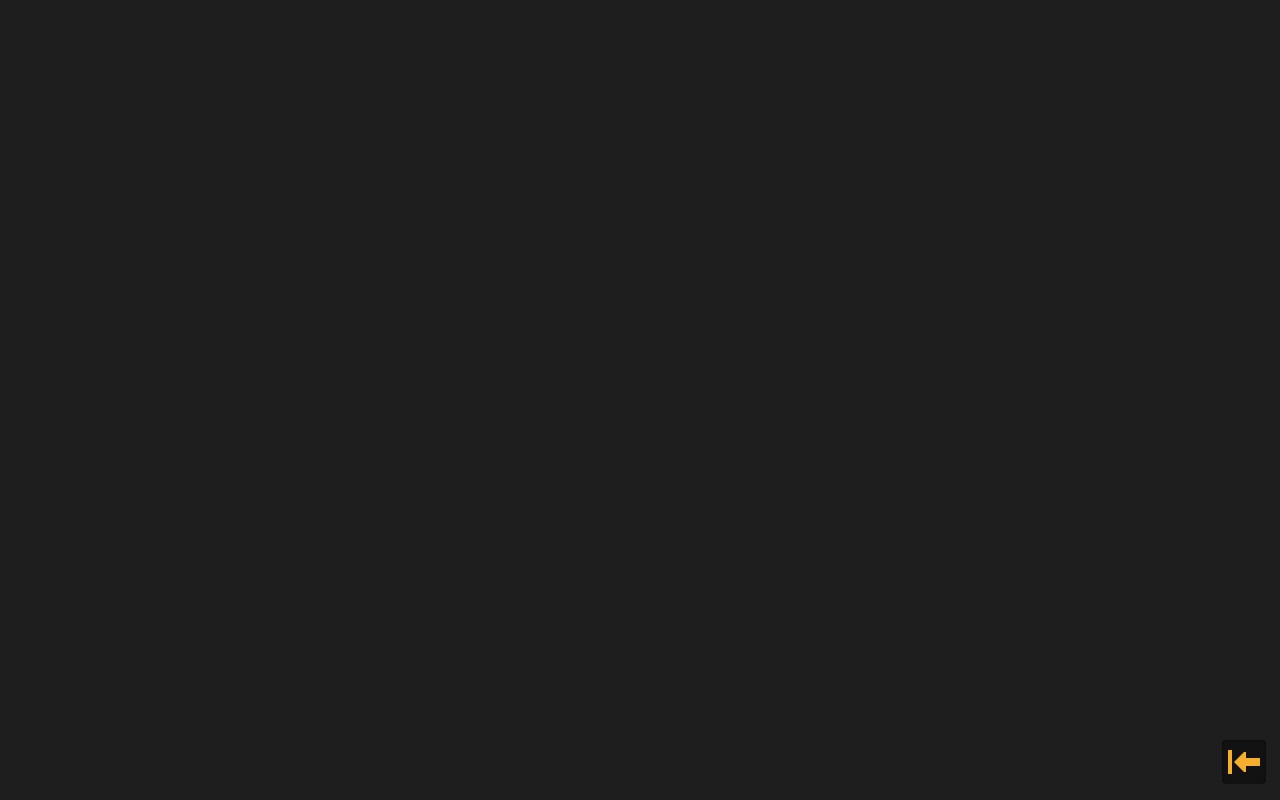
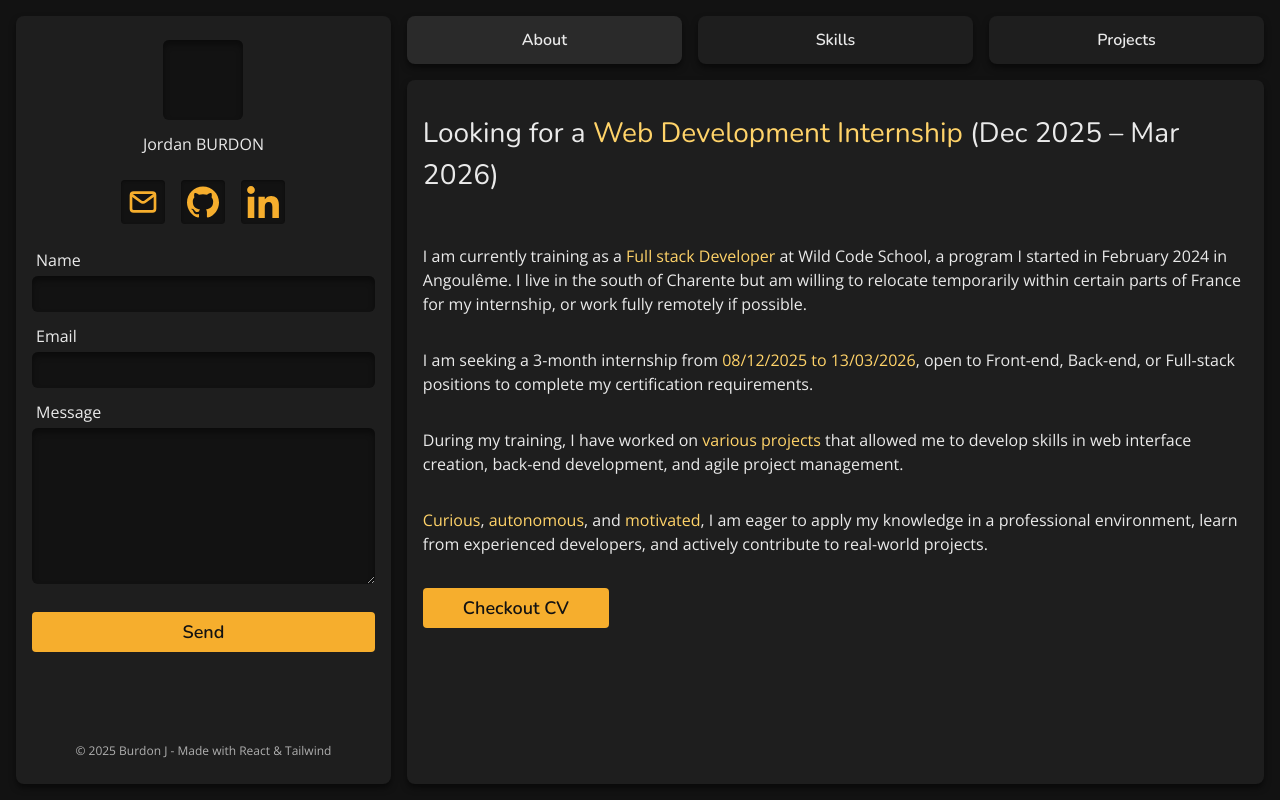
Before and after one commit to Dodeun/portfolio, a React (Vite) app: page / in a window 1280 px wide. Built offline with nearby package versions, Linux system fonts and the light colour scheme.

Commit message:
+ Sidebar +About +NavBar +Section

```diff
--- a/src/App.css
+++ b/src/App.css
@@ -1,4 +1,7 @@
+@import url("https://fonts.googleapis.com/css2?family=Nunito:wght@200;300;400;500;600;700;800;900&display=swap");
+@import url("https://fonts.googleapis.com/css2?family=Open+Sans:wght@300;400;500;600;700;800&display=swap");
 @import "tailwindcss";
+
 @theme {
   /* FONTS */
   --font-heading: "Nunito", sans-serif;
@@ -25,6 +28,15 @@
   --shadow-lg: 0 10px 15px rgba(0, 0, 0, 0.6);
 
   --shadow-inner-sm: inset 0 1px 3px rgba(0, 0, 0, 0.4);
-  --shadow-inner-md: inset 0 4px 6px rgba(0, 0, 0, 0.5);
+  --shadow-inner-md: inset 0 4px 6px rgba(0, 0, 0, 0.4);
   --shadow-inner-lg: inset 0 10px 15px rgba(0, 0, 0, 0.6);
+
+  /* BREAKPOINTS */
+  --breakpoint-verylarge: 1600px;
+  --breakpoint-medium: 724px;
 }
+
+*:focus-visible {
+  outline: 2px solid var(--color-accent-500);
+  outline-offset: 2px;
+}
--- a/src/App.tsx
+++ b/src/App.tsx
@@ -1,17 +1,36 @@
 // Landing page , displaying all 3 layout (Sidebar being fully visible or not depending on screen size)
+import { useState } from "react";
 import "./App.css";
-import Button from "./components/ui/Button";
+import About from "./components/section/About";
+import Skills from "./components/section/Skills";
+import Projects from "./components/section/Projects";
+import Sidebar from "./components/layout/Sidebar";
+import Navbar, { type TabType } from "./components/layout/Navbar";
 import Drawer from "./components/ui/Drawer";
+import Section from "./components/layout/Section";
 
-{
-  /* <h1 className="w-200 border-2 border-amber-400 bg-amber-950">TEST</h1> */
-}
 function App() {
+  const [activeTab, setActiveTab] = useState<TabType>("about");
+
   return (
-    <div className="bg-bg-primary-900 flex min-h-screen items-center justify-center">
-      {/* <div className="bg-accent-400 flex h-0.5 w-2xl max-w-[1704px] items-center"></div> */}
-      <Drawer>SIDEBAR</Drawer>
-    </div>
+    <>
+      <div className="bg-bg-primary-1000 medium:p-4 flex h-screen gap-4 p-2">
+        <Section className="medium:flex hidden max-w-[412px] flex-2 overflow-y-auto">
+          <Sidebar />
+        </Section>
+        <div className="medium:gap-4 flex flex-5 flex-col items-center justify-center gap-2">
+          <Navbar activeTab={activeTab} setActiveTab={setActiveTab} />
+          <Section className="overflow-y-auto">
+            {activeTab === "about" && <About />}
+            {activeTab === "skills" && <Skills />}
+            {activeTab === "projects" && <Projects />}
+          </Section>
+        </div>
+      </div>
+      <Drawer>
+        <Sidebar />
+      </Drawer>
+    </>
   );
 }
 
--- a/src/components/layout/Navbar.tsx
+++ b/src/components/layout/Navbar.tsx
@@ -1,7 +1,35 @@
 // Allows user to change content display to about / projects / skills
 
-function Navbar() {
-    return <></>;
+import type { Dispatch, SetStateAction } from "react";
+import Button from "../ui/Button";
+
+export type TabType = "about" | "skills" | "projects";
+
+interface NavBarProps {
+  activeTab: TabType;
+  setActiveTab: Dispatch<SetStateAction<TabType>>;
+}
+
+function Navbar({ activeTab, setActiveTab }: NavBarProps) {
+  return (
+    <ul className="medium:gap-4 flex w-full gap-2">
+      <li className="flex-1">
+        <Button variant="nav" onClick={() => setActiveTab("about")} isActive={activeTab === "about"}>
+          About
+        </Button>
+      </li>
+      <li className="flex-1">
+        <Button variant="nav" onClick={() => setActiveTab("skills")} isActive={activeTab === "skills"}>
+          Skills
+        </Button>
+      </li>
+      <li className="flex-1">
+        <Button variant="nav" onClick={() => setActiveTab("projects")} isActive={activeTab === "projects"}>
+          Projects
+        </Button>
+      </li>
+    </ul>
+  );
 }
 
 export default Navbar;
--- /dev/null
+++ b/src/components/layout/Section.tsx
@@ -0,0 +1,17 @@
+// Used to display either the about section, Skills or Projects
+interface SectionProps {
+  className?: string;
+  children: React.ReactNode;
+}
+
+function Section({ className, children }: SectionProps) {
+  return (
+    <div
+      className={`${className} bg-bg-primary-900 text-text-primary-0 font-body flex w-full flex-1 flex-col rounded-lg p-4 shadow-md`}
+    >
+      {children}
+    </div>
+  );
+}
+
+export default Section;
--- a/src/components/layout/Sidebar.tsx
+++ b/src/components/layout/Sidebar.tsx
@@ -1,7 +1,61 @@
 // Used to contact the portfolio's owner
 
+import { useState } from "react";
+import EmailIcon from "../icons/base-icons/EmailIcon";
+import LinkedInIcon from "../icons/base-icons/LinkedIn";
+import GithubIcon from "../icons/tech-icons/GithubIcon";
+import Button from "../ui/Button";
+import Input from "../ui/Input";
+
 function Sidebar() {
-    return <></>;
+  const [name, setName] = useState("");
+  const [email, setEmail] = useState("");
+  const [message, setMessage] = useState("");
+
+  const handleSubmit = (e: React.FormEvent) => {
+    e.preventDefault();
+    console.log({ name, email, message });
+  };
+
+  return (
+    <div className="text-text-primary-0 flex h-full flex-col items-center justify-between pt-2">
+      <div className="flex w-full flex-col items-center gap-6">
+        <div className="flex flex-col items-center gap-3">
+          <div className="bg-bg-primary-1000 shadow-inner-md h-20 w-20 rounded-md"></div>
+          <p>Jordan BURDON</p>
+        </div>
+        <ul className="flex gap-4">
+          <li>
+            <Button variant="secondary" onClick={() => console.log("Email")}>
+              <EmailIcon className="w-8" />
+            </Button>
+          </li>
+          <li>
+            <Button variant="secondary" onClick={() => console.log("Github")}>
+              <GithubIcon className="w-8" />
+            </Button>
+          </li>
+          <li>
+            <Button variant="secondary" onClick={() => console.log("LinkedIn")}>
+              <LinkedInIcon className="w-8" />
+            </Button>
+          </li>
+        </ul>
+        <form onSubmit={handleSubmit} className="flex w-full flex-col gap-3">
+          <Input fieldType="text" fieldName="name" label="Name" input={name} setInput={setName} />
+          <Input fieldType="email" fieldName="email" label="Email" input={email} setInput={setEmail} />
+          <Input fieldType="textarea" fieldName="message" label="Message" input={message} setInput={setMessage} />
+          <Button className="mt-4 !w-full" variant="primary" type="submit">
+            Send
+          </Button>
+        </form>
+      </div>
+      <footer className="medium:self-center text-text-primary-100 self-start py-2 text-center text-[0.75rem]">
+        <p>© 2025 Burdon J - Made with React & Tailwind</p>
+        {/* <p>Privacy Policy</p> */}
+      </footer>
+    </div>
+  );
 }
 
 export default Sidebar;
--- a/src/components/section/About.tsx
+++ b/src/components/section/About.tsx
@@ -1,7 +1,42 @@
 // Display informations about the owner, allows visitors to get CV
 
+import Button from "../ui/Button";
+import frontDesktopIllustration from "../../assets/illustrations/working-desktop-front.svg";
+
 function About() {
-    return <></>;
+  return (
+    <div className="relative flex-1 gap-8">
+      <div className="relative z-10 mt-4 mb-12 flex max-w-[840px] flex-col gap-8">
+        <h1 className="font-heading mb-4 text-[1.75rem]">
+          Looking for a <span className="text-accent-400">Web Development Internship</span> (Dec 2025 – Mar 2026)
+        </h1>
+        <p>
+          I am currently training as a <span className="text-accent-400">Full stack Developer</span> at Wild Code
+          School, a program I started in February 2024 in Angoulême. I live in the south of Charente but am willing to
+          relocate temporarily within certain parts of France for my internship, or work fully remotely if possible.
+        </p>
+        <p>
+          I am seeking a 3-month internship from <span className="text-accent-400">08/12/2025 to 13/03/2026</span>, open
+          to Front-end, Back-end, or Full-stack positions to complete my certification requirements.
+        </p>
+        <p>
+          During my training, I have worked on <span className="text-accent-400">various projects</span> that allowed me
+          to develop skills in web interface creation, back-end development, and agile project management.
+        </p>
+        <p>
+          <span className="text-accent-400">Curious</span>, <span className="text-accent-400">autonomous</span>, and{" "}
+          <span className="text-accent-400">motivated</span>, I am eager to apply my knowledge in a professional
+          environment, learn from experienced developers, and actively contribute to real-world projects.
+        </p>
+        <Button variant="primary" onClick={() => console.log("Link to CV / Download")}>
+          Checkout CV
+        </Button>
+      </div>
+      <div className="verylarge:block absolute right-1 bottom-1 hidden">
+        <img className="w-[25vw] max-w-[450px] min-w-[250px]" src={frontDesktopIllustration} alt="Illustration" />
+      </div>
+    </div>
+  );
 }
 
 export default About;
--- a/src/components/ui/Button.tsx
+++ b/src/components/ui/Button.tsx
@@ -1,12 +1,14 @@
 interface ButtonProps {
   variant: "primary" | "secondary" | "nav";
-  onClick: () => void;
+  onClick?: () => void;
   children: React.ReactNode;
   isActive?: boolean;
+  type?: "submit";
+  className?: string;
 }
 
-function Button({ variant, onClick, children, isActive }: ButtonProps) {
-  const baseClasses = "font-heading text-center transition-colors";
+function Button({ variant, onClick, children, isActive, type, className }: ButtonProps) {
+  const baseClasses = `${className} font-heading text-center transition-colors font-semibold`;
 
   let classes = "";
   let disabled = false;
@@ -14,7 +16,7 @@ function Button({ variant, onClick, children, isActive }: ButtonProps) {
   switch (variant) {
     case "primary":
       classes =
-        "bg-accent-500 hover:bg-accent-600 text-bg-primary-1000 px-10 py-1.5 text-lg shadow-sm hover:cursor-pointer rounded-sm";
+        "bg-accent-500 hover:bg-accent-600 text-bg-primary-1000 w-full sm:w-fit px-10 py-1.5 text-lg hover:shadow-sm hover:cursor-pointer rounded-sm";
       break;
     case "secondary":
       classes =
@@ -22,16 +24,21 @@ function Button({ variant, onClick, children, isActive }: ButtonProps) {
       break;
     case "nav":
       if (isActive) {
-        classes = "bg-bg-primary-800 text-text-primary-0 cursor-default px-10 py-3 w-full shadow-md rounded-lg";
+        classes = "bg-bg-primary-800 text-text-primary-0 cursor-default px-2 py-3 w-full shadow-md rounded-lg";
         disabled = true;
       } else {
         classes =
-          "bg-bg-primary-900 text-text-primary-0 hover:text-accent-500 px-10 py-3 w-full shadow-md hover:cursor-pointer rounded-lg";
+          "bg-bg-primary-900 text-text-primary-0 hover:text-accent-500 px-2 py-3 w-full shadow-md hover:cursor-pointer rounded-lg";
       }
       break;
   }
   return (
-    <button className={`${baseClasses} ${classes}`} onClick={disabled ? undefined : onClick} disabled={disabled}>
+    <button
+      type={type}
+      className={`${baseClasses} ${classes}`}
+      onClick={disabled ? undefined : onClick}
+      disabled={disabled}
+    >
       {children}
     </button>
   );
--- a/src/components/ui/Drawer.tsx
+++ b/src/components/ui/Drawer.tsx
@@ -11,17 +11,16 @@ function Drawer({ children }: DrawerProps) {
   const [isOpen, setIsOpen] = useState(false);
 
   return (
-    <div>
-      <div className="fixed right-3.5 bottom-4">
+    <div className="medium:hidden">
+      <div className="fixed right-3.5 bottom-4 z-50">
         <Button variant="secondary" onClick={() => setIsOpen(!isOpen)}>
           <ArrowIcon className="w-8" />
         </Button>
       </div>
 
-      {/* Drawer */}
       <div
-        className={`bg-bg-primary-900 fixed top-[8px] right-0 left-[8px] min-h-[calc(100vh-16px)] rounded-lg transition-transform ${
-          isOpen ? "shadow-shadow right-[8px] translate-x-0 shadow-md" : "translate-x-full"
+        className={`bg-bg-primary-900 fixed top-[8px] right-0 left-[8px] z-50 h-[calc(100vh-16px)] rounded-lg transition-transform ${
+          isOpen ? "right-[8px] translate-x-0 shadow-md" : "translate-x-full"
         }`}
       >
         <div className="fixed right-2 bottom-2">
@@ -29,7 +28,7 @@ function Drawer({ children }: DrawerProps) {
             <ArrowIcon className="bottom-0 w-8 rotate-180" />
           </Button>
         </div>
-        <div className="p-4">{children}</div>
+        <div className="h-full overflow-y-auto p-4">{children}</div>
       </div>
     </div>
   );
--- /dev/null
+++ b/src/components/ui/Input.tsx
@@ -0,0 +1,40 @@
+import type { Dispatch, SetStateAction } from "react";
+
+interface InputProps {
+  label: string;
+  fieldType: "text" | "textarea" | "email";
+  fieldName: string;
+  input: string;
+  setInput: Dispatch<SetStateAction<string>>;
+}
+
+function Input({ label, fieldName, fieldType, input, setInput }: InputProps) {
+  return (
+    <div className="flex flex-col gap-1">
+      <label htmlFor={fieldName} className="pl-1">
+        {label}
+      </label>
+      {fieldType === "textarea" ? (
+        <textarea
+          id={fieldName}
+          name={fieldName}
+          value={input}
+          onChange={(e) => setInput(e.target.value)}
+          rows={6}
+          className="bg-bg-primary-1000 shadow-inner-md rounded-md px-3 py-1.5"
+        />
+      ) : (
+        <input
+          id={fieldName}
+          name={fieldName}
+          type={fieldType}
+          value={input}
+          onChange={(e) => setInput(e.target.value)}
+          className="bg-bg-primary-1000 shadow-inner-md rounded-md px-3 py-1.5"
+        />
+      )}
+    </div>
+  );
+}
+
+export default Input;
```
Also changed, not shown: src/components/layout/Content.tsx (deleted, +0 -7 lines), src/components/ui/Modal.tsx (deleted, +0 -7 lines).
